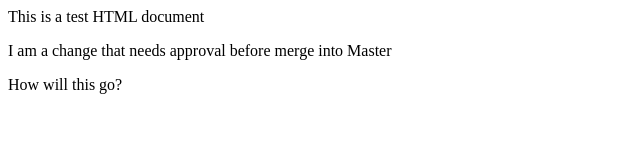
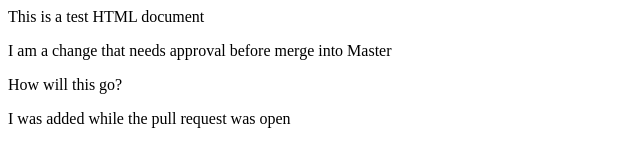
Before and after one commit to richardchaffer/test-repository, a plain HTML site: page index.html in a window 1280 px wide. Shown: the whole page, without its empty margins (0-640 px from the left). Drawn offline with Linux system fonts and the light colour scheme.

Commit message:
Update index.html
Added line

```diff
--- a/index.html
+++ b/index.html
@@ -5,5 +5,7 @@
 		<p>I am a change that needs approval before merge into Master</p>
 
 		<p>How will this go?</p>
+
+		<p>I was added while the pull request was open</p>
 	</body>
 </html>
```
